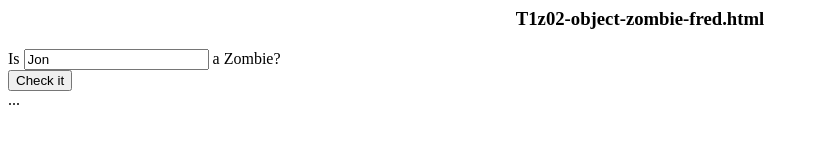
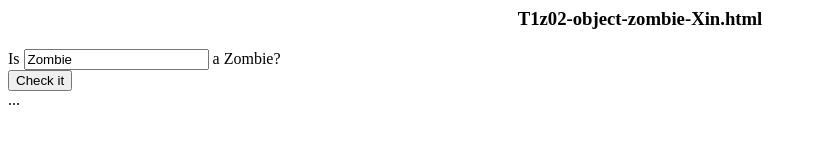
Before and after one commit to 2632211Xin/game-dev-2023, a plain HTML site: page public/t1z02-object-zoobie-Xin.html in a window 1280 px wide. Shown: the full height of the page, 0-819 px from the left. Drawn offline with Linux system fonts and the light colour scheme.

Commit message:
Update t1z02-object-zoobie-Xin.html

```diff
--- a/public/t1z02-object-zoobie-Xin.html
+++ b/public/t1z02-object-zoobie-Xin.html
@@ -1,9 +1,9 @@
 <html>
 
 
-  <h3 align=center>T1z02-object-zombie-fred.html</h3>
+  <h3 align=center>T1z02-object-zombie-Xin.html</h3>
 
-  Is <input id="myText01" type="text" value="Jon"> a Zombie?<br>
+  Is <input id="myText01" type="text" value="Zombie"> a Zombie?<br>
   <input type=button value= "Check it" onclick="{
      alert('maybe')
   }"><br>
```
